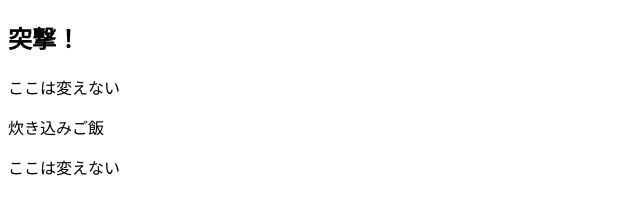
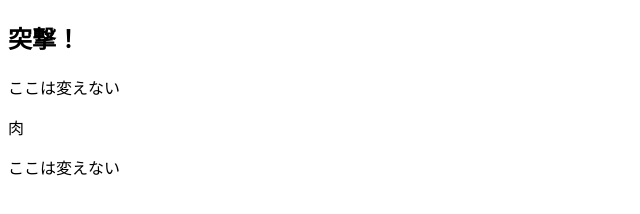
Before and after one commit to furudate-kosuke/pushConflict, a plain HTML site: page index.html in a window 1280 px wide. Shown: the full height of the page, 0-640 px from the left. Drawn offline with Linux system fonts and the light colour scheme.

Commit message:
[modify]index.html

```diff
--- a/index.html
+++ b/index.html
@@ -6,7 +6,7 @@
 <body>
 <h2> 突撃！ </h2>
 <p>ここは変えない</p>
-<p>炊き込みご飯</p>
+<p>肉</p>
 <p>ここは変えない</p>
 </body>
 </html>
```
